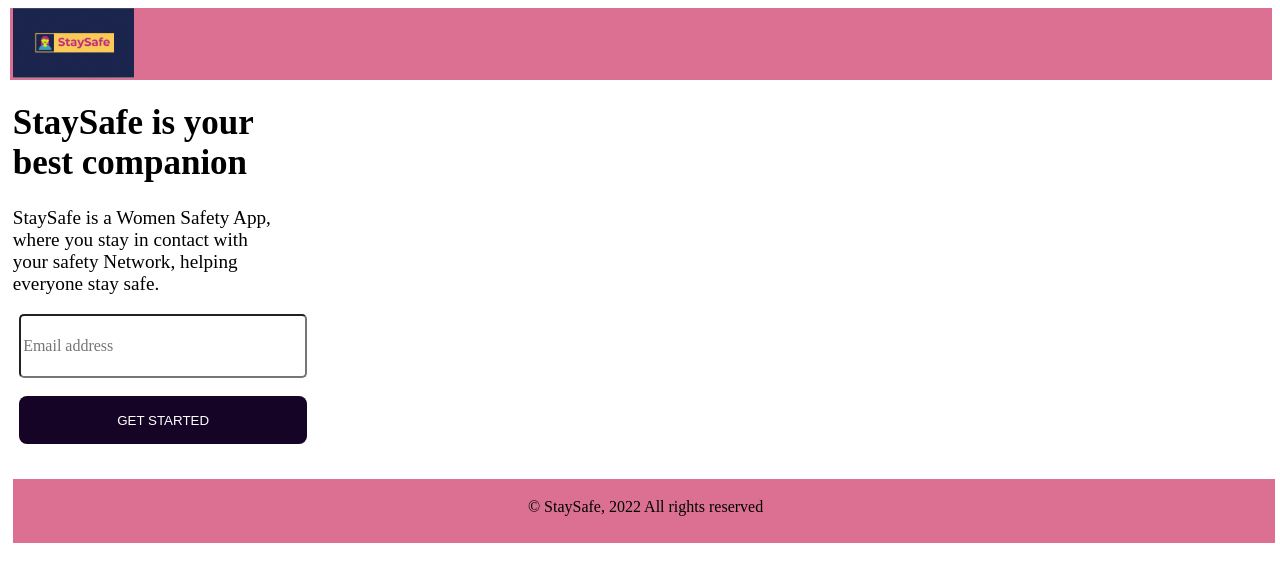
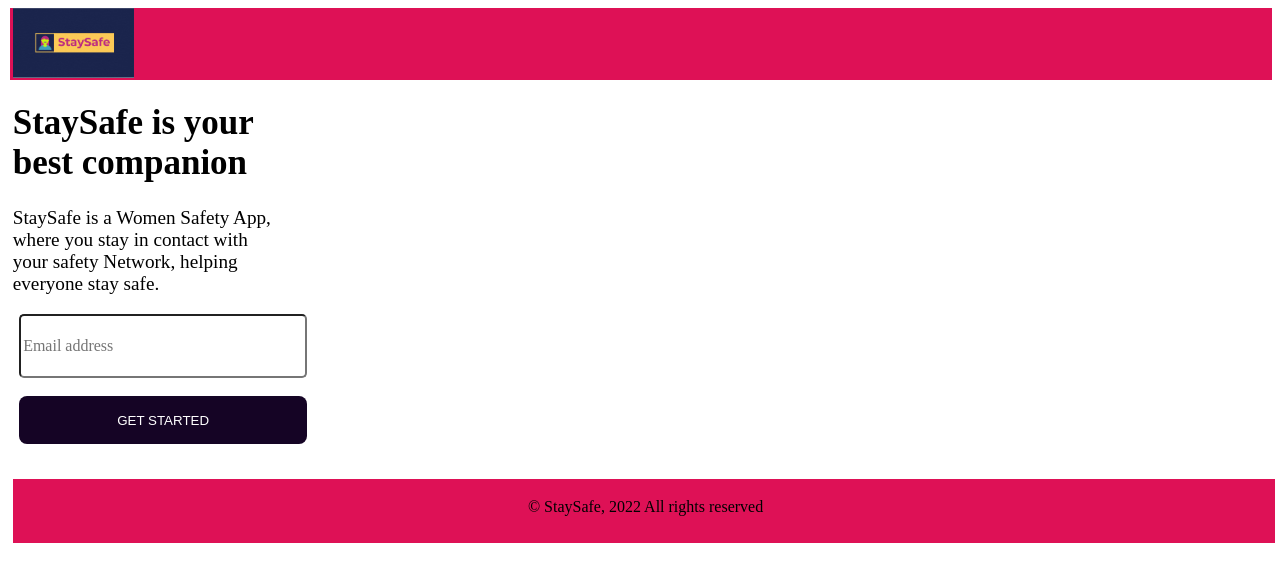
Before and after one commit to Thermister/landing-page, a plain HTML site: page index.html in a window 1280 px wide. Drawn offline with Linux system fonts and the light colour scheme.

Commit message:
css modifed

```diff
--- a/style.css
+++ b/style.css
@@ -3,7 +3,7 @@
     margin-left: 0.2rem;
 }
 .header{
-    background-color: palevioletred;
+    background-color: rgb(222, 17, 86);
     padding: auto;
     height: 4.5rem;
     font-family: Verdana, Geneva, Tahoma, sans-serif;
@@ -14,7 +14,7 @@
     height: 70px;
 }
 .footer{
-    background-color: palevioletred;
+    background-color: rgb(222, 17, 86);
     height: 4rem;
     text-align: center;
     display: block;
@@ -26,7 +26,7 @@
     background-size: 100% 100%;
 }
 .input{
-    color: palevioletred;
+    color: rgb(233, 67, 94);
     height: 4rem;
     background-color: white;
     font-size: 12pt;
```
